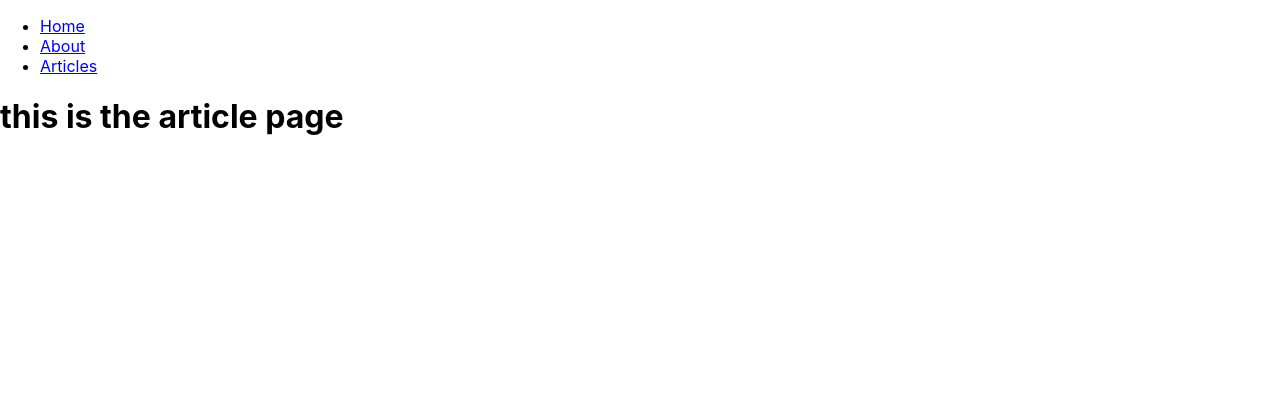
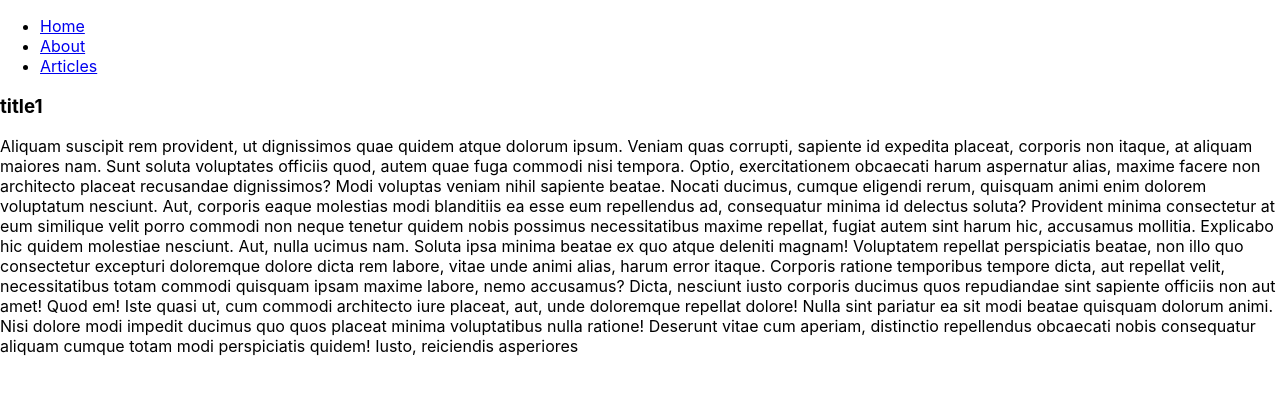
Before and after one commit to chari00/react-blog-page, a React (Create React App) app: page /articles/article1 in a window 1280 px wide. Shown: the top 394 px of the page. Built offline with nearby package versions, Linux system fonts and the light colour scheme.

Commit message:
add url parameter value  to load the correct article and display on the page.

```diff
--- a/src/App.js
+++ b/src/App.js
@@ -5,7 +5,7 @@ import AboutPage from './pages/AboutPage';
 import ArticleListPage from './pages/ArticleListPage';
 import ArticlePage from './pages/ArticlePage';
 import HomePage from './pages/HomePage';
-import NavBar from './components/NavBar';
+import NavBar from './NavBar';
 
 function App() {
   return (
--- a/src/pages/ArticlePage.js
+++ b/src/pages/ArticlePage.js
@@ -1,7 +1,16 @@
+import { useParams } from "react-router-dom";
+import articles from './articleContent';
+
+
 export default function ArticlePage () {
+    //use the url parameter value to load the correct article from article content file, display on the page.
+    const {articleId} =useParams();
+    const article = articles.find(article => article.name === articleId);
+
     return (
         <>
-        <h1>this is the article page</h1>
+        <h3>{article.title}</h3>
+        {article.content.map(paragraph => (<p key ={paragraph}>{paragraph}</p>))}
         </>
     )
-};
+}
```
Also changed, not shown: src/NavBar.js (renamed from src/components/NavBar.js).
